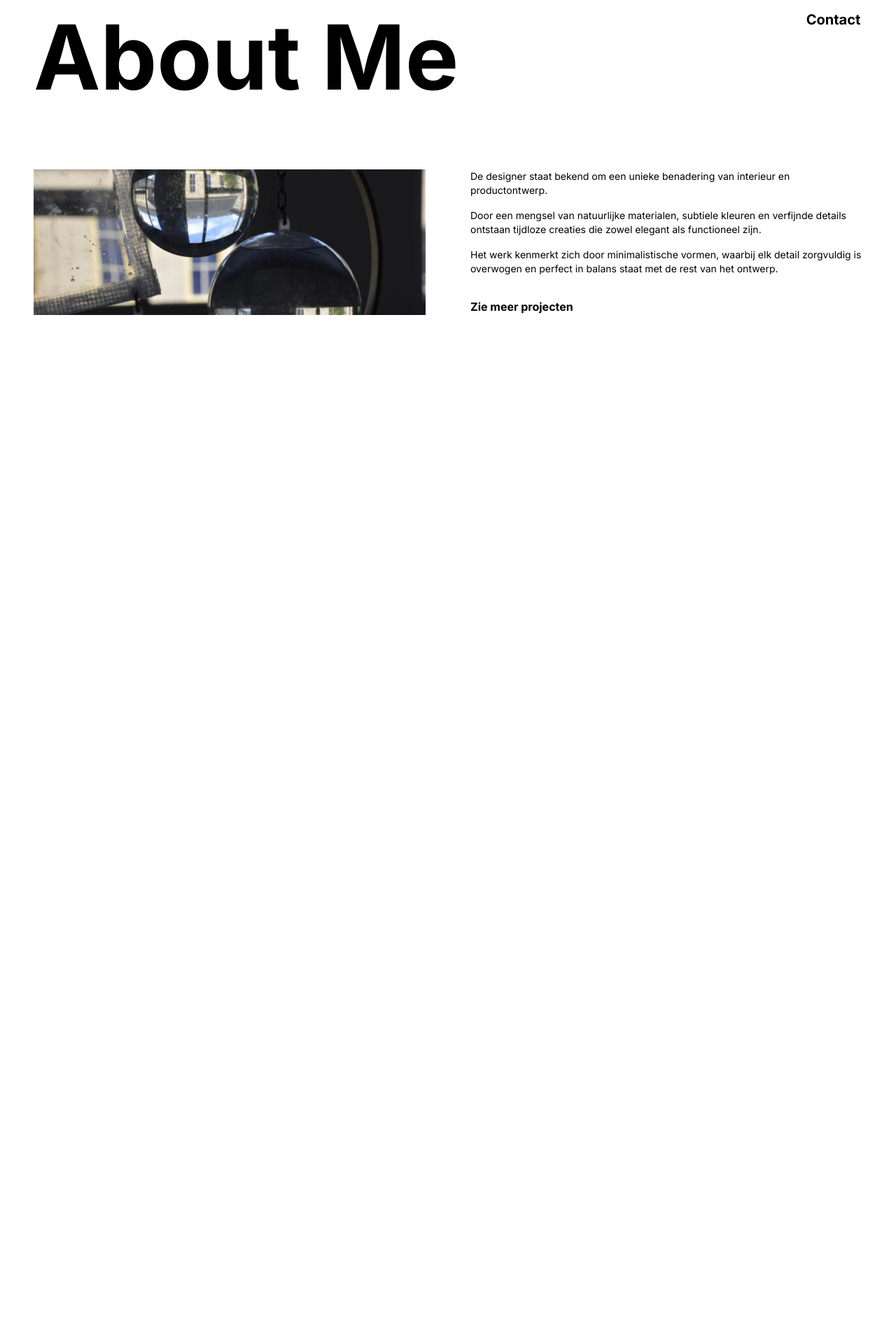
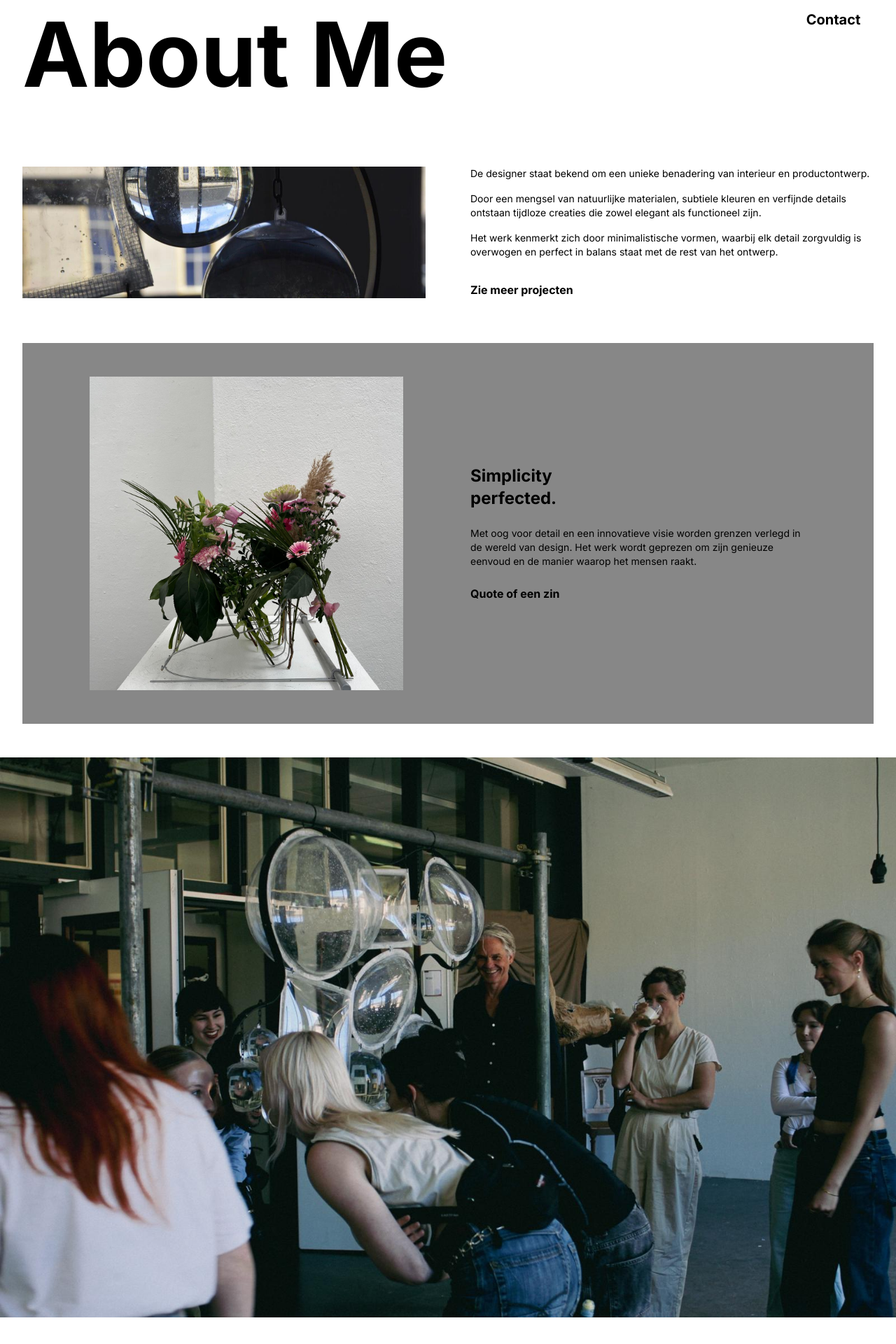
Before and after one commit to hanlyvt/Definitieve-website-Indi, a Next.js app: page /about in a window 1280 px wide. Shown: the part 150-2070 px from the top of the page at 70% size. Before the commit the page ends 800 px from the top, so only its background shows below. Built offline with nearby package versions, Linux system fonts and the light colour scheme.

Commit message:
Volledige afbeelding + een sectie uit het design

```diff
--- a/app/about/page.tsx
+++ b/app/about/page.tsx
@@ -8,19 +8,19 @@ const montserrat = Montserrat({ subsets: ["latin"], weight: ["400"] });
 
 export default function About() {
   return (
-    <main className="min-h-screen bg-white relative p-12">
+    <main className="min-h-screen bg-white relative py-12">
       {/* Header text */}
       <div className={`mb-24 ${montserrat.className}`}>
-        <h2 className="text-base font-normal">Designer - Model - Artist</h2>
+        <h2 className="pl-8 text-sm font-normal">Designer - Model - Artist</h2>
       </div>
 
       {/* About Me section */}
       <div className="max-w-7xl mx-auto">
-        <h1 className="text-[128px] leading-none font-bold text-black mb-24">
+        <h1 className="text-[128px] leading-none font-bold text-black mb-24 pl-8">
           About Me
         </h1>
 
-        <div className="grid grid-cols-1 md:grid-cols-2 gap-16">
+        <div className="grid grid-cols-1 md:grid-cols-2 gap-16 pb-16 px-8">
           <div className="relative h-auto w-full">
             <Image
               src="/images/Glass4.jpg?height=600&width=400"
@@ -57,6 +57,46 @@ export default function About() {
             </Link>
           </div>
         </div>
+
+        {/* Simplicity Section */}
+        <div className="p-12 mx-8" style={{ backgroundColor: "#878787" }}>
+          <div className="grid grid-cols-1 md:grid-cols-2 gap-16 max-w-5xl mx-auto">
+            <div className="relative aspect-square w-full max-w-md">
+              <Image
+                src="/images/Bloem1.jpg?height=400&width=400"
+                alt="Simplicity perfected"
+                fill
+                className="object-cover"
+              />
+            </div>
+
+            <div className="flex flex-col justify-center space-y-6">
+              <h2 className="text-2xl font-bold">
+                Simplicity
+                <br />
+                perfected.
+              </h2>
+              <p className="text-sm">
+                Met oog voor detail en een innovatieve visie worden grenzen
+                verlegd in de wereld van design. Het werk wordt geprezen om zijn
+                genieuze eenvoud en de manier waarop het mensen raakt.
+              </p>
+              <Link href="#" className="text-base hover:opacity-70 font-bold">
+                Quote of een zin
+              </Link>
+            </div>
+          </div>
+        </div>
+
+        <div className="mt-12 relative w-full h-screen">
+          <Image
+            src="/images/Glass1.jpg?height=1080&width=1920"
+            alt="Full screen image"
+            fill
+            className="object-cover"
+            priority
+          />
+        </div>
       </div>
     </main>
   );
```
